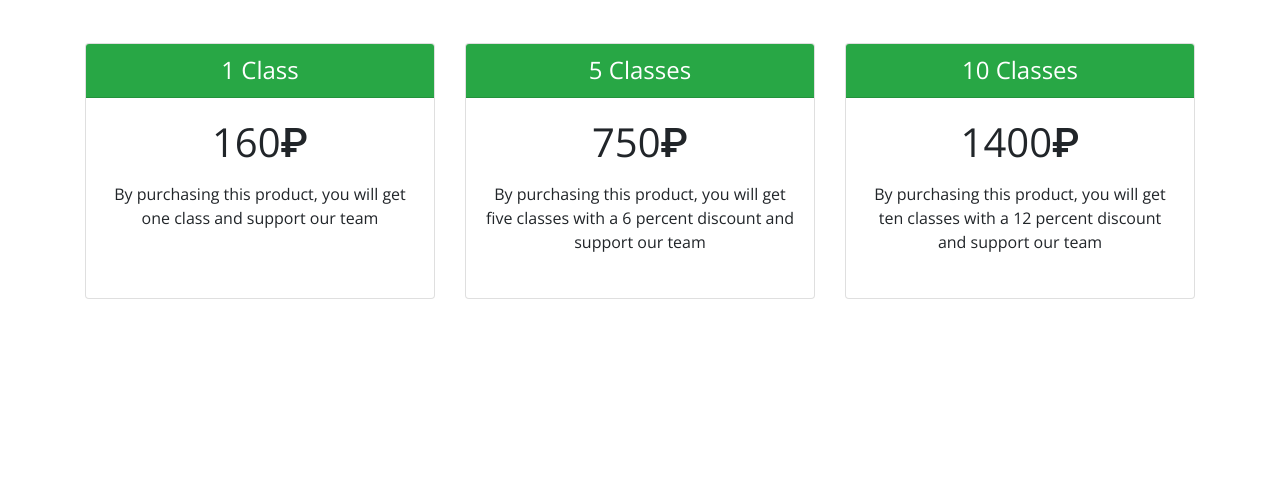
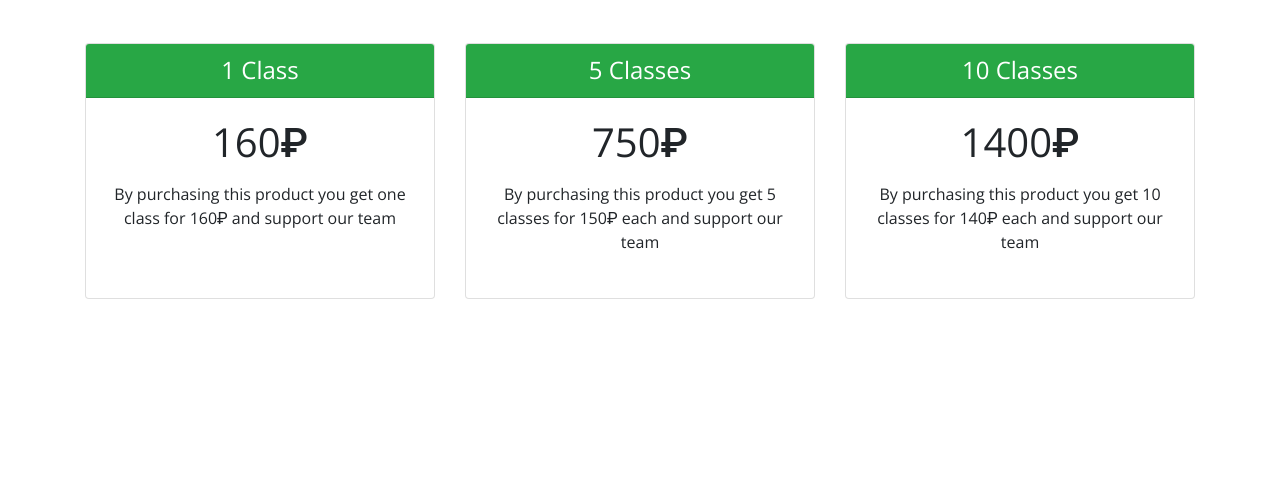
Before and after one commit to stnoov/okiedokie, a Flask app: page /products in a window 1280 px wide. Shown: the part 173-667 px from the top of the page. Run offline with Flask 2, Linux system fonts and the light colour scheme; some libraries are stand-ins or nearby versions.

Commit message:
TEXT: Change product description

```diff
--- a/okiedokie/templates/products.html
+++ b/okiedokie/templates/products.html
@@ -18,7 +18,7 @@
                 <div class="card-body">
                     <h1 class="card-title pricing-card-title">160&#8381;</h1>
                     <ul class="list-unstyled mt-3 mb-4">
-                        <li>{{ _('By purchasing this product, you will get one class and support our team') }}</li>
+                        <li>{{ _('By purchasing this product you get one class for 160₽ and support our team') }}</li>
                     </ul>
                     {% if current_user.is_authenticated %}
                         <form method="POST" action="https://money.yandex.ru/quickpay/confirm.xml">
@@ -41,7 +41,7 @@
                 <div class="card-body">
                     <h1 class="card-title pricing-card-title">750&#8381;</h1>
                     <ul class="list-unstyled mt-3 mb-4">
-                        <li>{{ _('By purchasing this product, you will get five classes with a 6 percent discount and support our team') }}</li>
+                        <li>{{ _('By purchasing this product you get 5 classes for 150₽ each and support our team') }}</li>
                     </ul>
                     {% if current_user.is_authenticated %}
                         <form method="POST" action="https://money.yandex.ru/quickpay/confirm.xml">
@@ -64,7 +64,7 @@
                 <div class="card-body">
                     <h1 class="card-title pricing-card-title">1400&#8381;</h1>
                     <ul class="list-unstyled mt-3 mb-4">
-                        <li>{{ _('By purchasing this product, you will get ten classes with a 12 percent discount and support our team') }}</li>
+                        <li>{{ _('By purchasing this product you get 10 classes for 140₽ each and support our team') }}</li>
                     </ul>
                     {% if current_user.is_authenticated %}
                         <form method="POST" action="https://money.yandex.ru/quickpay/confirm.xml">
```
Also changed, not shown: okiedokie/translations/ru/LC_MESSAGES/messages.po, 2 other files.
